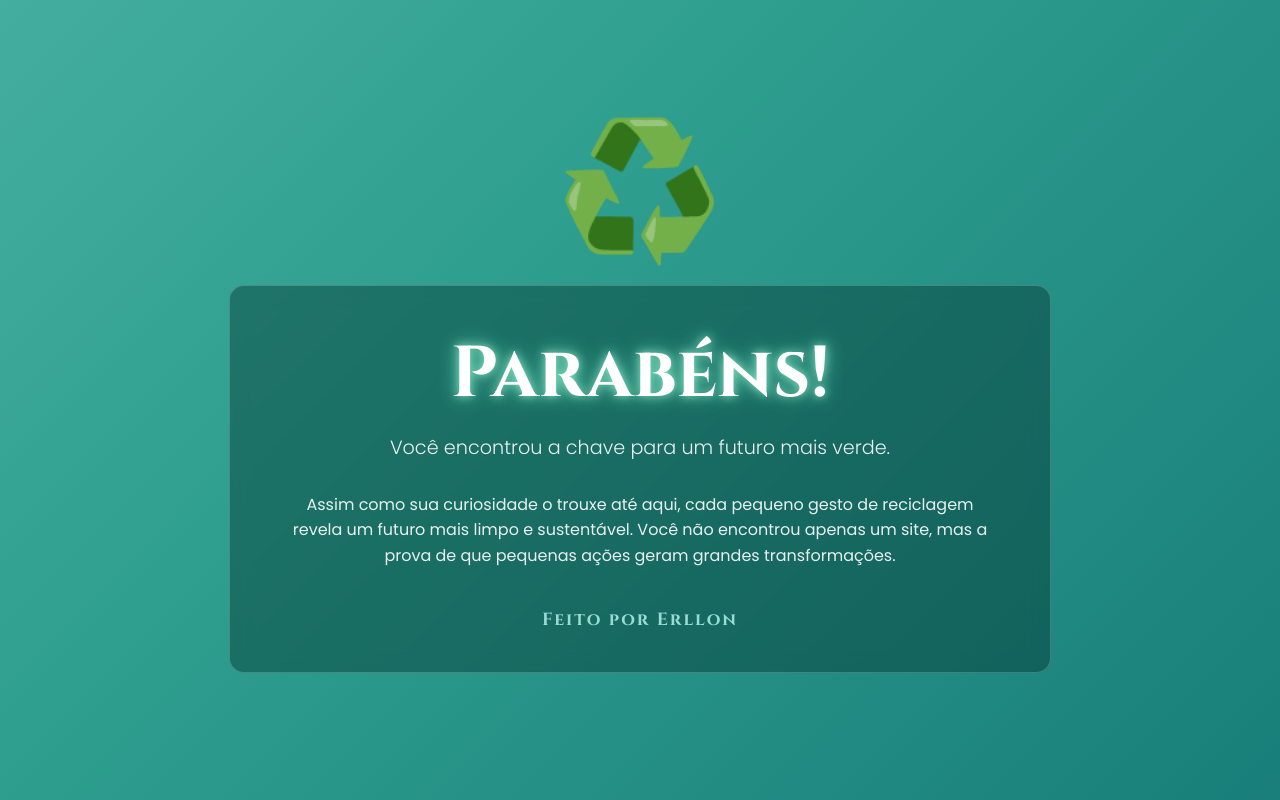
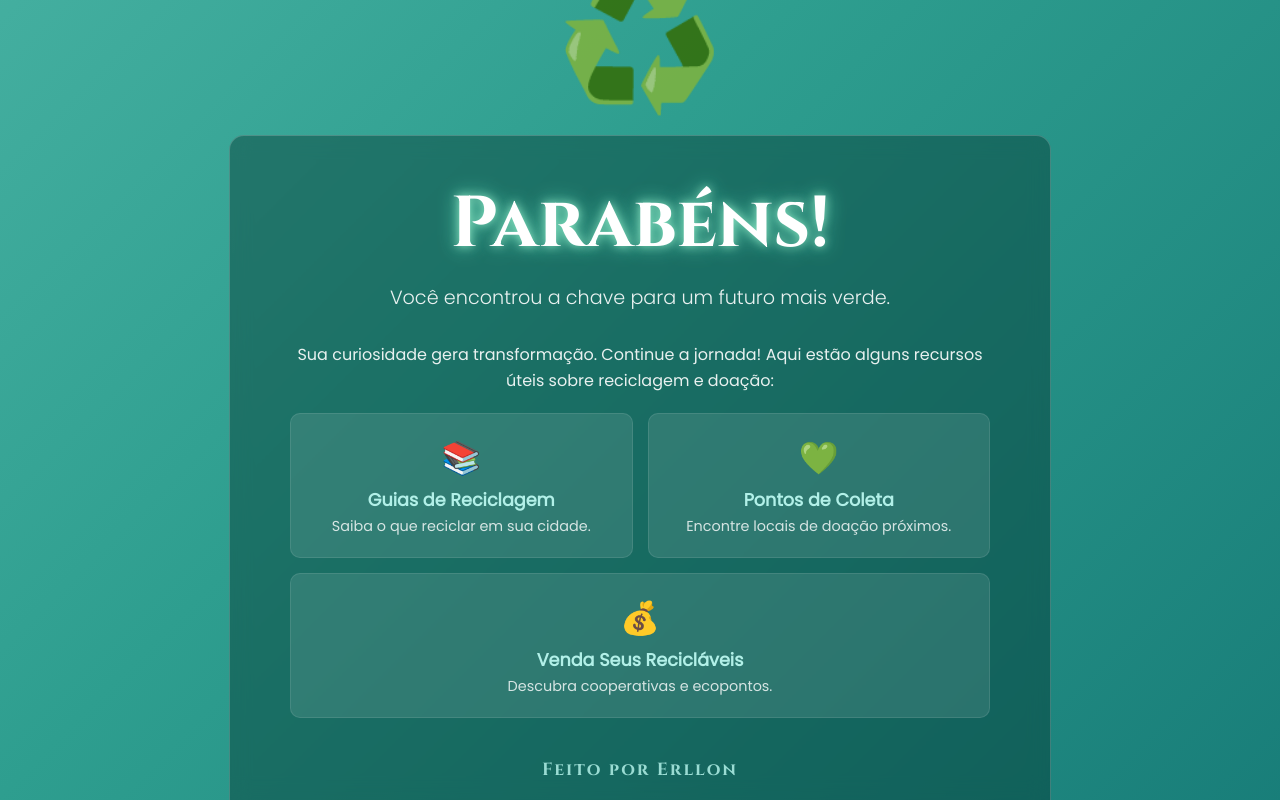
Before and after one commit to Erllon890/Reciclark, a plain HTML site: page index.html in a window 1280 px wide. Drawn offline with Linux system fonts and the light colour scheme.

Commit message:
Enhance thank you message with resource links
Added resource cards for recycling and donation information.

```diff
--- a/index.html
+++ b/index.html
@@ -21,8 +21,30 @@
             <p class="subtitle">Você encontrou a chave para um futuro mais verde.</p>
 
             <p class="thank-you-message">
-                Assim como sua curiosidade o trouxe até aqui, cada pequeno gesto de reciclagem revela um futuro mais limpo e sustentável. Você não encontrou apenas um site, mas a prova de que pequenas ações geram grandes transformações.
+                Sua curiosidade gera transformação. Continue a jornada! Aqui estão alguns recursos úteis sobre reciclagem e doação:
             </p>
+
+            <div class="resource-cards-container">
+
+                <a href="#" class="resource-card">
+                    <span class="card-icon">📚</span>
+                    <h3 class="card-title">Guias de Reciclagem</h3>
+                    <p class="card-description">Saiba o que reciclar em sua cidade.</p>
+                </a>
+
+                <a href="#" class="resource-card">
+                    <span class="card-icon">💚</span>
+                    <h3 class="card-title">Pontos de Coleta</h3>
+                    <p class="card-description">Encontre locais de doação próximos.</p>
+                </a>
+
+                <a href="#" class="resource-card">
+                    <span class="card-icon">💰</span>
+                    <h3 class="card-title">Venda Seus Recicláveis</h3>
+                    <p class="card-description">Descubra cooperativas e ecopontos.</p>
+                </a>
+
+            </div>
 
             <div class="signature">
                 Feito por Erllon
```
